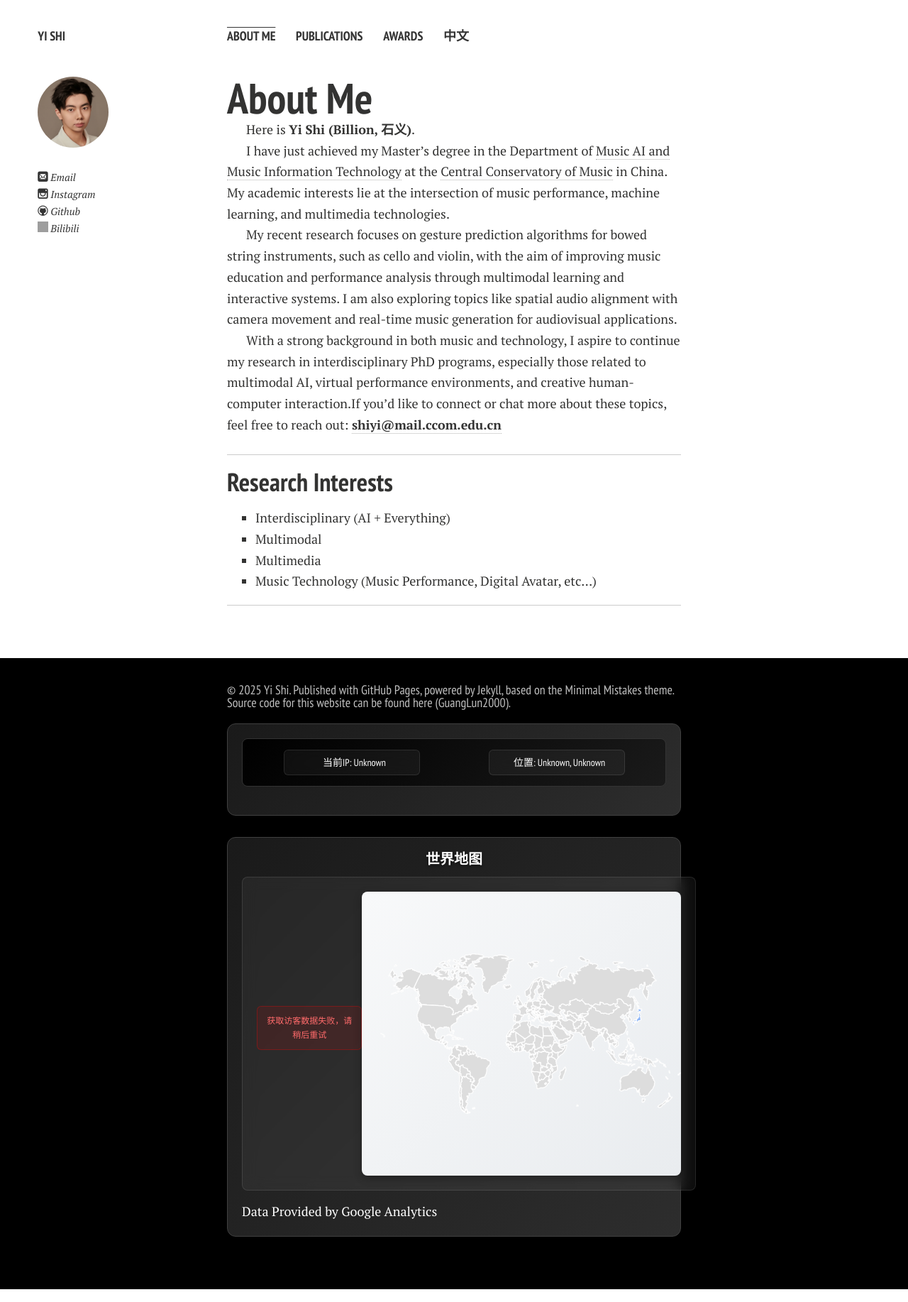
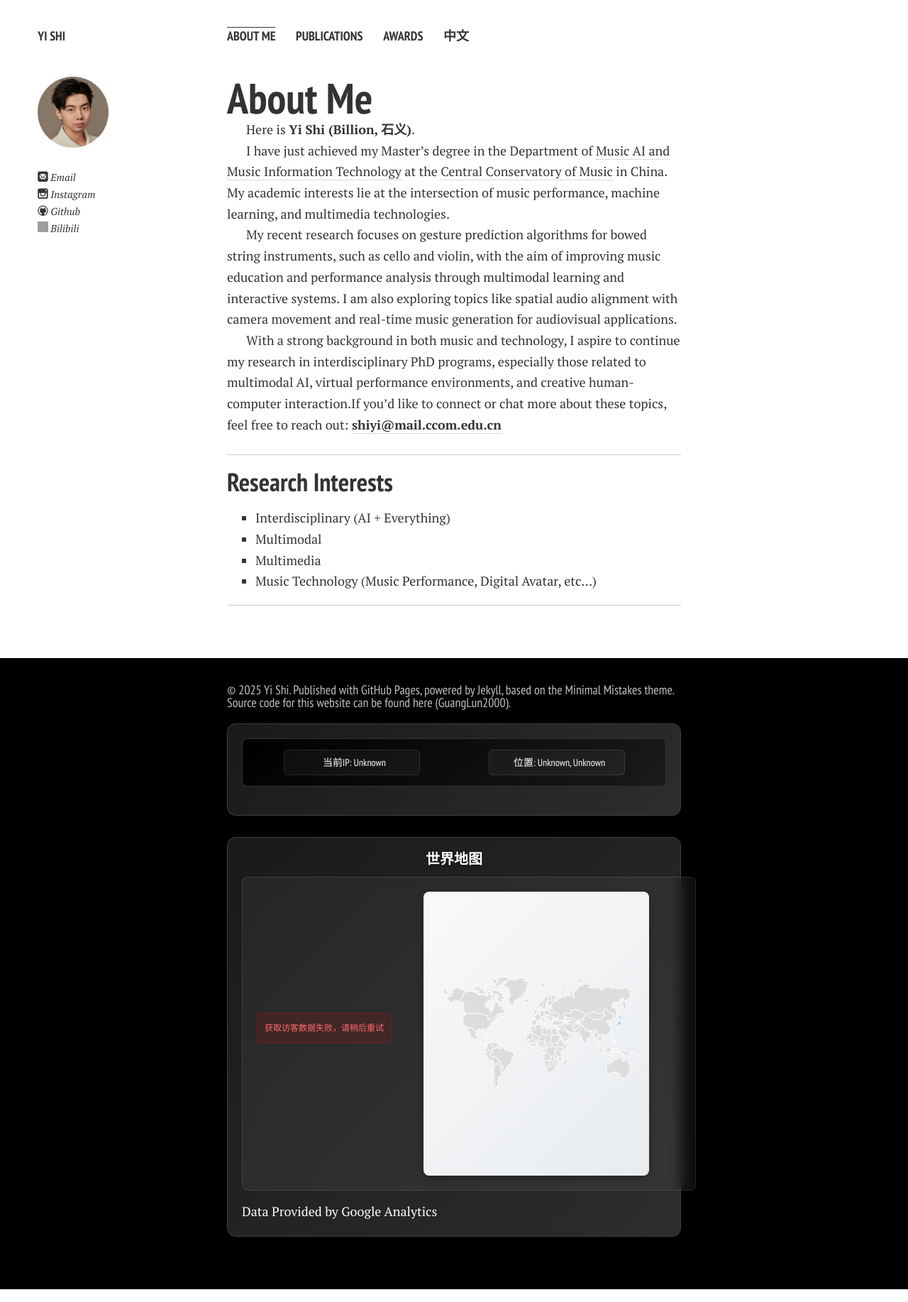
Before and after one commit to shiyi099/homepage, a Jekyll site: the page built from index.md, in a window 1280 px wide. Shown: the whole page at 71% size. Built offline with Jekyll 4.4.1, drawn with Linux system fonts in a browser that asks for light colours; nearby versions of some CDN libraries; comment, search, counter and statistics services are not loaded; a style sheet for code colours, icons or effects is not loaded; our own code applies the rules of GitHub Pages for plain Markdown files; grey boxes are pictures that could not be loaded.

Commit message:
Update world-map.css

```diff
--- a/assets/css/world-map.css
+++ b/assets/css/world-map.css
@@ -36,17 +36,18 @@
     max-width: 100%;
     overflow: hidden;
     position: relative;
+    min-height: 400px;
 }
 
 /* SVG地图样式 - 响应式设计 */
 .datamap {
-    max-width: 100%;
+    max-width: calc(100% - 280px);
     height: auto;
     background: linear-gradient(135deg, #f8f9fa 0%, #e9ecef 100%);
     border-radius: 8px;
     box-shadow: 0 4px 12px rgba(0, 0, 0, 0.3);
     /* 响应式SVG */
-    width: 100%;
+    width: calc(100% - 280px);
     height: auto;
     min-height: 200px;
     transition: all 0.3s ease;
@@ -217,8 +218,12 @@
     }
 
     .datamap {
-        max-width: 600px;
+        max-width: calc(100% - 280px);
         min-height: 300px;
+    }
+
+    .top-countries-table {
+        width: 250px;
     }
 
     .world-map-section h4 {
@@ -244,6 +249,10 @@
         max-width: 100%;
         min-height: 250px;
         transform: scale(0.9);
+    }
+
+    .top-countries-table {
+        display: none;
     }
 
     .world-map-section h4 {
@@ -325,6 +334,10 @@
         transform: scale(0.85);
     }
 
+    .top-countries-table {
+        display: none;
+    }
+
     .world-map-section h4 {
         font-size: 14px;
     }
@@ -363,6 +376,10 @@
     .datamap {
         min-height: 180px;
         transform: scale(0.8);
+    }
+
+    .top-countries-table {
+        display: none;
     }
 
     .world-map-section h4 {
```
